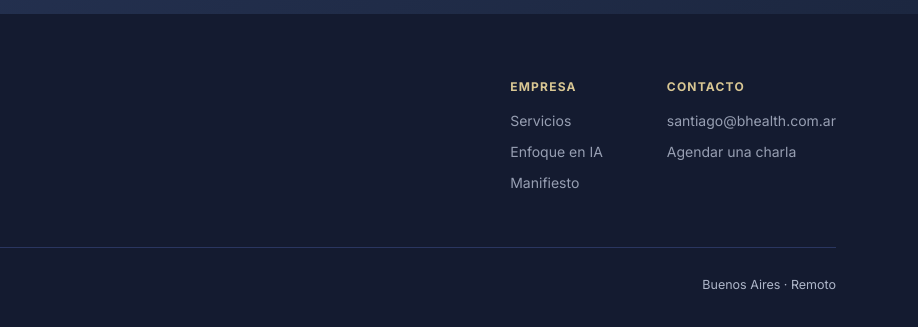
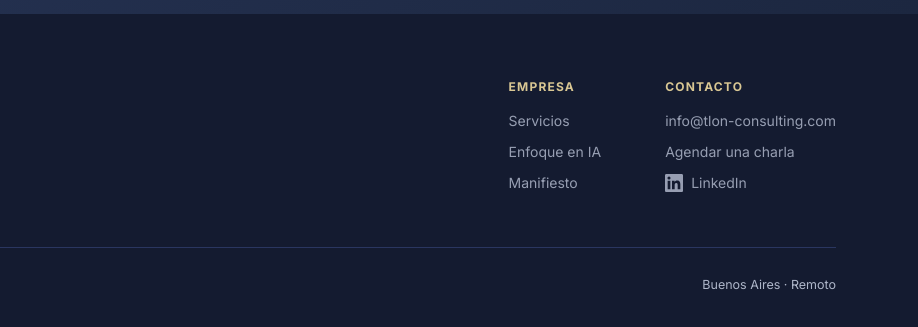
Before and after one commit to Santiluque12/tlon, a plain HTML site: page index.html in a window 1280 px wide. Shown: the part 4117-4444 px from the top of the page, 362-1280 px from the left. Drawn offline with Linux system fonts and the light colour scheme.

Commit message:
Footer: cambiar email a info@tlon-consulting.com y agregar LinkedIn
Co-Authored-By: Claude Opus 4.8 (1M context) <noreply@anthropic.com>

```diff
--- a/index.html
+++ b/index.html
@@ -480,7 +480,7 @@
       <h2 data-i18n="cta.h2">Empecemos a construir estructura.</h2>
       <p data-i18n="cta.sub">Contanos en qué etapa está tu organización y armamos juntos el primer diagnóstico.</p>
     </div>
-    <a href="mailto:santiago@bhealth.com.ar" class="btn-primary reveal" data-i18n="cta.btn">Escribinos</a>
+    <a href="mailto:info@tlon-consulting.com" class="btn-primary reveal" data-i18n="cta.btn">Escribinos</a>
   </div>
 </section>
 
@@ -503,8 +503,12 @@
         </div>
         <div class="footer-col">
           <h4 data-i18n="footer.contact">Contacto</h4>
-          <a href="mailto:santiago@bhealth.com.ar">santiago@bhealth.com.ar</a>
+          <a href="mailto:info@tlon-consulting.com">info@tlon-consulting.com</a>
           <a href="#contacto" data-i18n="footer.bookCall">Agendar una charla</a>
+          <a href="https://www.linkedin.com/company/tl%C3%B6npartners" target="_blank" rel="noopener noreferrer" aria-label="LinkedIn" style="display:inline-flex;align-items:center;gap:8px;">
+            <svg width="18" height="18" viewBox="0 0 24 24" fill="currentColor" aria-hidden="true"><path d="M20.45 20.45h-3.56v-5.57c0-1.33-.02-3.04-1.85-3.04-1.85 0-2.14 1.45-2.14 2.94v5.67H9.35V9h3.41v1.56h.05c.48-.9 1.63-1.85 3.36-1.85 3.6 0 4.27 2.37 4.27 5.45v6.29zM5.34 7.43a2.06 2.06 0 1 1 0-4.13 2.06 2.06 0 0 1 0 4.13zM7.12 20.45H3.56V9h3.56v11.45zM22.22 0H1.77C.79 0 0 .77 0 1.73v20.54C0 23.23.79 24 1.77 24h20.45c.98 0 1.78-.77 1.78-1.73V1.73C24 .77 23.2 0 22.22 0z"/></svg>
+            <span>LinkedIn</span>
+          </a>
         </div>
       </div>
     </div>
```
